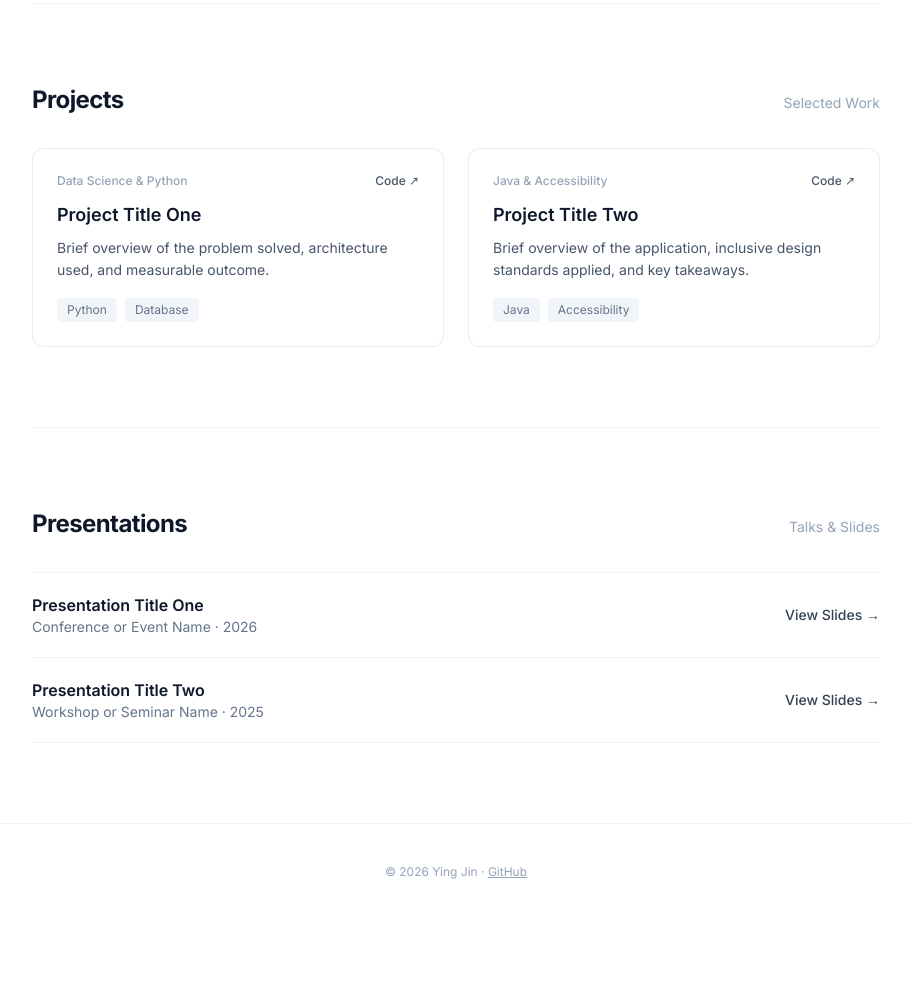
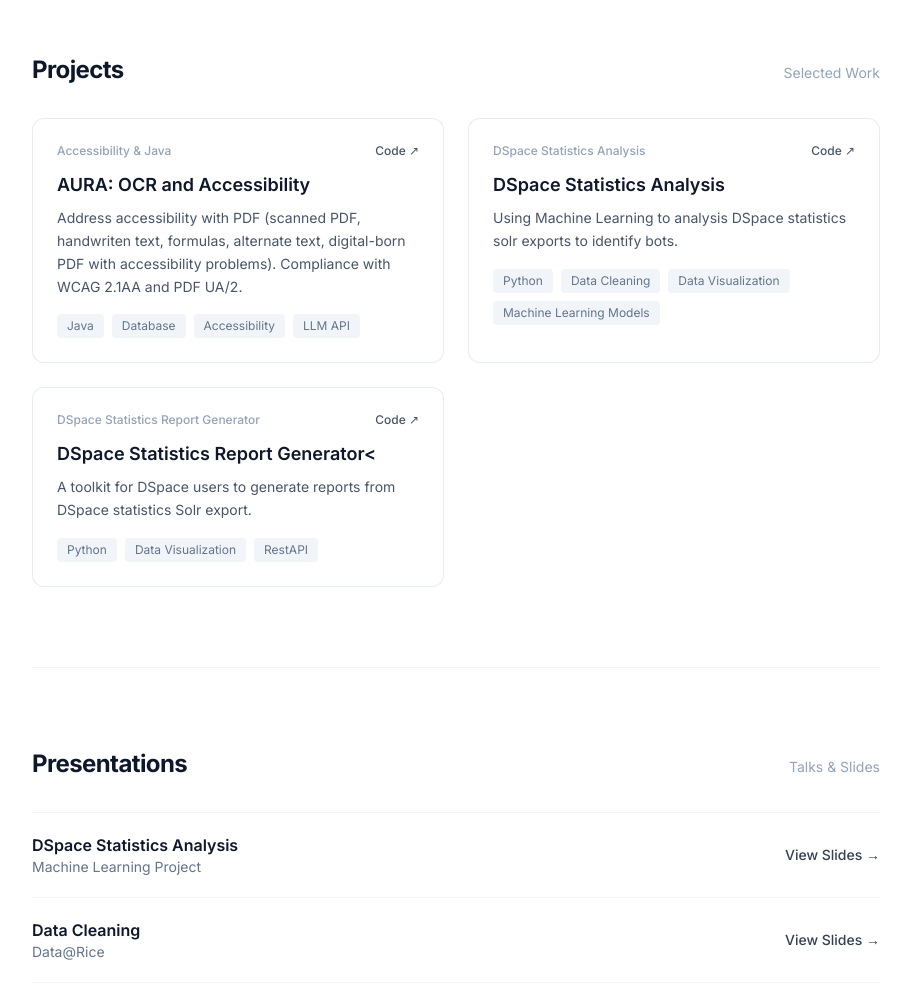
Before and after one commit to yingjin/yingjin.github.io, a plain HTML site: page index.html in a window 1280 px wide. Shown: the part 742-1728 px from the top of the page, without its empty margins (184-1095 px from the left). Before the commit the page ends 1662 px from the top, so only its background shows below. Drawn offline with nearby package versions, Linux system fonts and the light colour scheme.

Commit message:
Update index.html

```diff
--- a/index.html
+++ b/index.html
@@ -48,13 +48,13 @@
     <!-- Clean Hero Section -->
     <section class="py-24 sm:py-32">
       <p class="text-sm font-medium tracking-wide text-slate-500 uppercase">
-        Software Engineer &amp; Data Specialist
+        Senior Application Developer for Research Data and AI
       </p>
       <h1 class="mt-3 text-4xl font-bold tracking-tight text-slate-900 sm:text-6xl">
         Ying Jin
       </h1>
       <p class="mt-6 max-w-xl text-lg leading-relaxed text-slate-600">
-        Building accessible software systems, scalable data pipelines, and thoughtful user experiences.
+        Accessibility, Machine learning, Data Analysis and visualization
       </p>
 
       <!-- Action Buttons -->
@@ -90,39 +90,62 @@
       </div>
 
       <div class="mt-8 grid gap-6 sm:grid-cols-2">
-        <!-- Project 1 -->
+        <!-- AURA -->
         <article class="group rounded-xl border border-slate-200/80 bg-white p-6 transition hover:border-slate-300 hover:shadow-sm">
           <div class="flex items-center justify-between text-xs font-medium text-slate-400">
-            <span>Data Science &amp; Python</span>
-            <a href="https://github.com/yingjin" target="_blank" rel="noreferrer" class="text-slate-600 transition group-hover:text-slate-900">
+            <span>Accessibility &amp; Java</span>
+            <a href="https://github.com/yingjin/AURA_OCR_Accessibility" target="_blank" rel="noreferrer" class="text-slate-600 transition group-hover:text-slate-900">
               Code &nearr;
             </a>
           </div>
-          <h3 class="mt-3 text-lg font-semibold text-slate-900">Project Title One</h3>
+          <h3 class="mt-3 text-lg font-semibold text-slate-900">AURA: OCR and Accessibility</h3>
           <p class="mt-2 text-sm leading-relaxed text-slate-600">
-            Brief overview of the problem solved, architecture used, and measurable outcome.
+            Address accessibility with PDF (scanned PDF, handwriten text, formulas, alternate text, digital-born PDF with accessibility problems). Compliance with WCAG 2.1AA and PDF UA/2.
           </p>
           <div class="mt-4 flex flex-wrap gap-2 text-xs text-slate-500">
-            <span class="rounded bg-slate-100 px-2.5 py-1">Python</span>
+            <span class="rounded bg-slate-100 px-2.5 py-1">Java</span>
             <span class="rounded bg-slate-100 px-2.5 py-1">Database</span>
+            <span class="rounded bg-slate-100 px-2.5 py-1">Accessibility</span>
+            <span class="rounded bg-slate-100 px-2.5 py-1">LLM API</span>
           </div>
         </article>
 
         <!-- Project 2 -->
         <article class="group rounded-xl border border-slate-200/80 bg-white p-6 transition hover:border-slate-300 hover:shadow-sm">
           <div class="flex items-center justify-between text-xs font-medium text-slate-400">
-            <span>Java &amp; Accessibility</span>
+            <span>DSpace Statistics Analysis</span>
             <a href="https://github.com/yingjin" target="_blank" rel="noreferrer" class="text-slate-600 transition group-hover:text-slate-900">
               Code &nearr;
             </a>
           </div>
-          <h3 class="mt-3 text-lg font-semibold text-slate-900">Project Title Two</h3>
+          <h3 class="mt-3 text-lg font-semibold text-slate-900">DSpace Statistics Analysis</h3>
           <p class="mt-2 text-sm leading-relaxed text-slate-600">
-            Brief overview of the application, inclusive design standards applied, and key takeaways.
+            Using Machine Learning to analysis DSpace statistics solr exports to identify bots.
           </p>
           <div class="mt-4 flex flex-wrap gap-2 text-xs text-slate-500">
-            <span class="rounded bg-slate-100 px-2.5 py-1">Java</span>
-            <span class="rounded bg-slate-100 px-2.5 py-1">Accessibility</span>
+            <span class="rounded bg-slate-100 px-2.5 py-1">Python</span>
+            <span class="rounded bg-slate-100 px-2.5 py-1">Data Cleaning</span>
+            <span class="rounded bg-slate-100 px-2.5 py-1">Data Visualization</span>
+            <span class="rounded bg-slate-100 px-2.5 py-1">Machine Learning Models</span>
+          </div>
+        </article>
+
+        <!-- Project 3 -->
+        <article class="group rounded-xl border border-slate-200/80 bg-white p-6 transition hover:border-slate-300 hover:shadow-sm">
+          <div class="flex items-center justify-between text-xs font-medium text-slate-400">
+            <span>DSpace Statistics Report Generator</span>
+            <a href="https://github.com/yingjin" target="_blank" rel="noreferrer" class="text-slate-600 transition group-hover:text-slate-900">
+              Code &nearr;
+            </a>
+          </div>
+          <h3 class="mt-3 text-lg font-semibold text-slate-900">DSpace Statistics Report Generator<</h3>
+          <p class="mt-2 text-sm leading-relaxed text-slate-600">
+            A toolkit for DSpace users to generate reports from DSpace statistics Solr export.
+          </p>
+          <div class="mt-4 flex flex-wrap gap-2 text-xs text-slate-500">
+            <span class="rounded bg-slate-100 px-2.5 py-1">Python</span>
+            <span class="rounded bg-slate-100 px-2.5 py-1">Data Visualization</span>
+            <span class="rounded bg-slate-100 px-2.5 py-1">RestAPI</span>
           </div>
         </article>
       </div>
@@ -139,8 +162,8 @@
         <!-- Presentation 1 -->
         <div class="flex flex-col justify-between gap-2 py-5 sm:flex-row sm:items-center">
           <div>
-            <h3 class="font-semibold text-slate-900">Presentation Title One</h3>
-            <p class="text-sm text-slate-500">Conference or Event Name &middot; 2026</p>
+            <h3 class="font-semibold text-slate-900">DSpace Statistics Analysis</h3>
+            <p class="text-sm text-slate-500">Machine Learning Project</p>
           </div>
           <a href="#" class="text-sm font-medium text-slate-700 transition hover:text-slate-900">
             View Slides &rarr;
@@ -150,8 +173,8 @@
         <!-- Presentation 2 -->
         <div class="flex flex-col justify-between gap-2 py-5 sm:flex-row sm:items-center">
           <div>
-            <h3 class="font-semibold text-slate-900">Presentation Title Two</h3>
-            <p class="text-sm text-slate-500">Workshop or Seminar Name &middot; 2025</p>
+            <h3 class="font-semibold text-slate-900">Data Cleaning</h3>
+            <p class="text-sm text-slate-500"> Data@Rice </p>
           </div>
           <a href="#" class="text-sm font-medium text-slate-700 transition hover:text-slate-900">
             View Slides &rarr;
```
